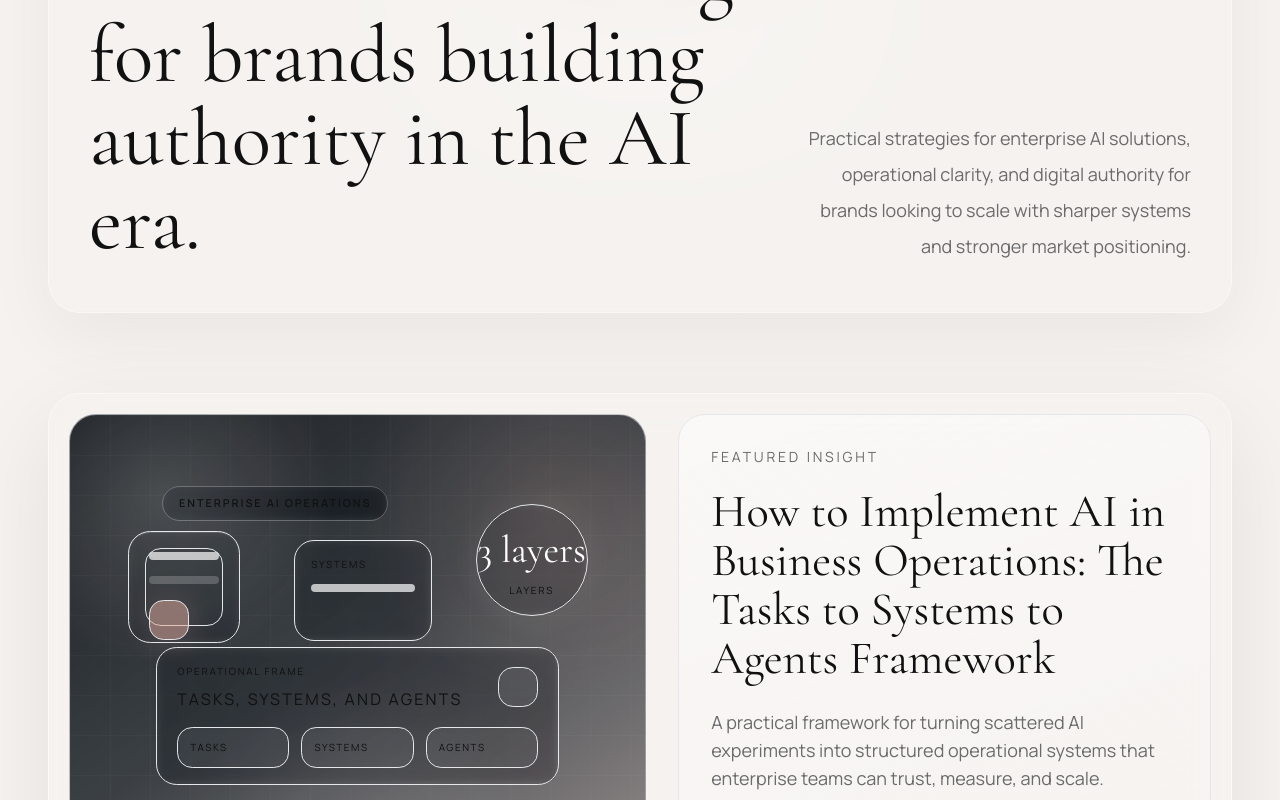
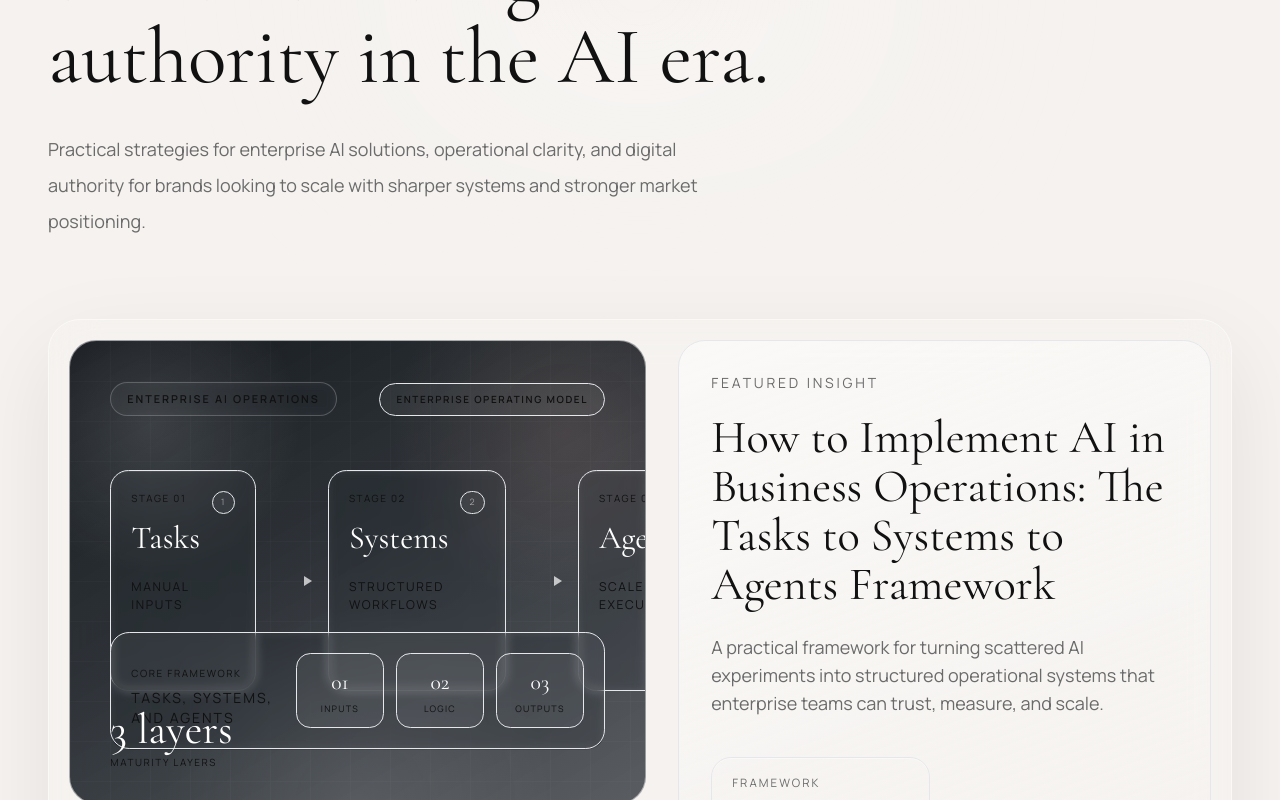
Before and after one commit to andraizzz/andraizzz, a Next.js app: page /insights in a window 1280 px wide. Shown: the part 380-1180 px from the top of the page. Built offline with nearby package versions, Linux system fonts and the light colour scheme.

Commit message:
Refine insights hero and technical diagram

```diff
--- a/app/insights/page.tsx
+++ b/app/insights/page.tsx
@@ -17,26 +17,19 @@ export default function InsightsPage() {
       <div className="pointer-events-none absolute inset-x-0 top-0 h-[44rem] bg-hero-radial opacity-90" />
       <div className="pointer-events-none absolute inset-x-0 top-20 mx-auto h-[26rem] max-w-6xl rounded-full bg-[radial-gradient(circle,rgba(255,255,255,0.3),transparent_62%)] blur-3xl" />
 
-      <section className="relative z-10 mx-auto max-w-7xl px-6 pb-14 pt-20 sm:px-8 sm:pb-16 sm:pt-24 lg:px-12 lg:pb-20 lg:pt-28">
-        <div className="rounded-[2rem] border border-white/50 bg-white/26 px-6 py-8 shadow-[0_24px_70px_rgba(17,17,17,0.05)] backdrop-blur-sm sm:px-8 sm:py-10 lg:px-10 lg:py-12">
+      <section className="hero-fade relative z-10 mx-auto max-w-7xl px-6 pb-14 pt-20 sm:px-8 sm:pb-16 sm:pt-24 lg:px-12 lg:pb-20 lg:pt-28">
+        <div className="max-w-3xl">
           <p className="text-xs uppercase tracking-editorial text-stone sm:text-sm">
             Actionable Insights
           </p>
-          <div className="mt-6 grid gap-8 border-t border-obsidian/10 pt-7 lg:grid-cols-[1.25fr_0.75fr] lg:gap-14 lg:pt-8">
-            <div>
-              <h1 className="max-w-5xl font-serif text-[3.3rem] leading-[1.02] text-obsidian sm:text-[4.25rem] lg:text-[5.1rem]">
+          <h1 className="mt-6 font-serif text-[3.3rem] leading-[1.04] text-obsidian sm:text-[4.2rem] lg:text-[5rem]">
             Actionable thinking for brands building authority in the AI era.
           </h1>
-            </div>
-
-            <div className="lg:flex lg:items-end lg:justify-end">
-              <p className="max-w-xl text-base leading-8 text-stone sm:text-lg sm:leading-9 lg:text-right">
+          <p className="mt-8 max-w-2xl text-base leading-8 text-stone sm:text-lg sm:leading-9">
             Practical strategies for enterprise AI solutions, operational clarity,
             and digital authority for brands looking to scale with sharper systems
             and stronger market positioning.
           </p>
-            </div>
-          </div>
         </div>
       </section>
 
--- a/components/insight-visual.tsx
+++ b/components/insight-visual.tsx
@@ -5,69 +5,129 @@ type InsightVisualProps = {
   compact?: boolean;
 };
 
+const stageLabels = [
+  {
+    name: "Tasks",
+    detail: "Manual inputs"
+  },
+  {
+    name: "Systems",
+    detail: "Structured workflows"
+  },
+  {
+    name: "Agents",
+    detail: "Scaled execution"
+  }
+] as const;
+
 export function InsightVisual({
   eyebrow,
   stat,
   label,
   compact = false
 }: InsightVisualProps) {
-  const heightClass = compact ? "min-h-[16rem] sm:min-h-[19rem]" : "min-h-[18rem] sm:min-h-[28rem]";
-
   return (
     <div
-      className={`relative overflow-hidden rounded-[1.7rem] border border-white/50 bg-[linear-gradient(145deg,rgba(18,22,27,0.96),rgba(28,34,40,0.86)_48%,rgba(217,167,154,0.34)_160%)] ${heightClass}`}
+      className={`relative overflow-hidden rounded-[1.7rem] border border-white/50 bg-[linear-gradient(150deg,rgba(17,21,26,0.98),rgba(28,34,40,0.92)_44%,rgba(64,68,74,0.86)_100%)] ${
+        compact ? "min-h-[17rem] sm:min-h-[19rem]" : "min-h-[20rem] sm:min-h-[29rem]"
+      }`}
     >
-      <div className="absolute inset-0 bg-[radial-gradient(circle_at_16%_18%,rgba(255,255,255,0.16),transparent_28%),radial-gradient(circle_at_84%_20%,rgba(217,167,154,0.18),transparent_32%),radial-gradient(circle_at_50%_100%,rgba(255,255,255,0.08),transparent_34%)]" />
-      <div className="absolute inset-0 opacity-[0.16] [background-image:linear-gradient(rgba(255,255,255,0.18)_1px,transparent_1px),linear-gradient(90deg,rgba(255,255,255,0.16)_1px,transparent_1px)] [background-size:40px_40px]" />
-      <div className="absolute inset-x-[8%] top-[18%] h-px bg-gradient-to-r from-transparent via-white/28 to-transparent" />
-      <div className="absolute inset-x-[12%] top-[50%] hidden h-px bg-gradient-to-r from-transparent via-white/14 to-transparent sm:block" />
-      <div className="absolute right-[12%] top-[16%] hidden h-[68%] w-px bg-gradient-to-b from-transparent via-white/18 to-transparent sm:block" />
-      <div className="absolute left-[10%] top-[12%] rounded-full border border-white/25 bg-white/8 px-3 py-2 text-[0.62rem] font-semibold uppercase tracking-[0.16em] text-white/72 backdrop-blur-sm sm:left-[16%] sm:top-[16%] sm:px-4 sm:text-[0.68rem] sm:tracking-[0.18em]">
+      <div className="absolute inset-0 bg-[radial-gradient(circle_at_14%_18%,rgba(255,255,255,0.13),transparent_24%),radial-gradient(circle_at_86%_20%,rgba(217,167,154,0.14),transparent_28%),radial-gradient(circle_at_50%_100%,rgba(255,255,255,0.08),transparent_36%)]" />
+      <div className="absolute inset-0 opacity-[0.12] [background-image:linear-gradient(rgba(255,255,255,0.16)_1px,transparent_1px),linear-gradient(90deg,rgba(255,255,255,0.16)_1px,transparent_1px)] [background-size:34px_34px] sm:[background-size:40px_40px]" />
+
+      <div className="absolute left-[7%] right-[7%] top-[9%] flex items-center justify-between gap-4">
+        <div className="rounded-full border border-white/20 bg-white/[0.06] px-3 py-2 text-[0.6rem] font-semibold uppercase tracking-[0.16em] text-white/72 backdrop-blur-sm sm:px-4 sm:text-[0.68rem] sm:tracking-[0.18em]">
           {eyebrow}
         </div>
-
-      <div className="absolute left-[10%] top-[28%] h-20 w-20 rounded-[1.2rem] border border-white/18 bg-white/[0.06] shadow-[inset_0_1px_0_rgba(255,255,255,0.12)] backdrop-blur-sm sm:left-[10%] sm:top-[26%] sm:h-28 sm:w-28 sm:rounded-[1.4rem]">
-        <div className="absolute inset-4 rounded-[1rem] border border-white/14" />
-        <div className="absolute inset-x-5 top-5 h-2 rounded-full bg-white/70" />
-        <div className="absolute inset-x-5 top-11 h-2 rounded-full bg-white/20" />
-        <div className="absolute left-5 top-[4.25rem] h-10 w-10 rounded-[0.9rem] border border-white/16 bg-blush/55 shadow-[0_0_30px_rgba(217,167,154,0.22)]" />
-      </div>
-
-      <div className="absolute left-[40%] top-[30%] w-[28%] rounded-[1.1rem] border border-white/18 bg-white/[0.06] px-3 py-3 backdrop-blur-sm sm:left-[39%] sm:top-[28%] sm:w-[24%] sm:rounded-[1.25rem] sm:px-4 sm:py-4">
-        <div className="text-[0.62rem] uppercase tracking-[0.18em] text-white/58">Systems</div>
-        <div className="mt-3 space-y-2">
-          <div className="h-2 rounded-full bg-white/70" />
-          <div className="h-2 w-[78%] rounded-full bg-white/24" />
-          <div className="h-2 w-[58%] rounded-full bg-white/24" />
+        <div className="rounded-full border border-white/16 bg-white/[0.05] px-3 py-2 text-[0.55rem] font-semibold uppercase tracking-[0.16em] text-white/54 sm:px-4 sm:text-[0.62rem]">
+          Enterprise operating model
         </div>
       </div>
 
-      <div className="absolute right-[8%] top-[22%] flex h-20 w-20 items-center justify-center rounded-full border border-white/18 bg-white/[0.08] text-center shadow-[0_0_40px_rgba(255,255,255,0.06)] backdrop-blur-sm sm:right-[10%] sm:top-[20%] sm:h-28 sm:w-28">
+      <div className="absolute left-[7%] right-[7%] top-[22%] hidden h-px bg-gradient-to-r from-transparent via-white/22 to-transparent sm:block" />
+
+      <div className="absolute left-[7%] right-[7%] top-[24%] grid grid-cols-1 gap-3 sm:top-[28%] sm:grid-cols-[1fr_auto_1fr_auto_1fr] sm:gap-4">
+        {stageLabels.map((stage, index) => (
+          <div key={stage.name} className="contents">
+            <div className="rounded-[1.15rem] border border-white/18 bg-white/[0.06] px-4 py-4 shadow-[inset_0_1px_0_rgba(255,255,255,0.08)] backdrop-blur-sm sm:px-5 sm:py-5">
+              <div className="flex items-start justify-between gap-3">
                 <div>
-          <div className="font-serif text-[1.9rem] text-white sm:text-[2.4rem]">{stat}</div>
-          <div className="mt-1 text-[0.62rem] uppercase tracking-[0.18em] text-white/58">Layers</div>
+                  <div className="text-[0.58rem] uppercase tracking-[0.16em] text-white/48 sm:text-[0.62rem]">
+                    Stage 0{index + 1}
+                  </div>
+                  <div className="mt-2 font-serif text-[1.6rem] text-white sm:text-[2rem]">
+                    {stage.name}
+                  </div>
+                </div>
+                <div className="rounded-full border border-white/16 bg-white/[0.05] px-2 py-1 text-[0.55rem] uppercase tracking-[0.16em] text-white/50">
+                  {index + 1}
                 </div>
               </div>
 
-      <div className="absolute left-[8%] right-[8%] top-[58%] rounded-[1.1rem] border border-white/18 bg-white/[0.06] px-4 py-4 backdrop-blur-sm sm:left-[15%] sm:right-[15%] sm:top-[52%] sm:rounded-[1.3rem] sm:px-5">
-        <div className="flex items-center justify-between gap-4">
+              <div className="mt-4 text-[0.7rem] uppercase tracking-[0.14em] text-white/58 sm:text-[0.76rem]">
+                {stage.detail}
+              </div>
+
+              <div className="mt-4 space-y-2">
+                <div className="h-2 rounded-full bg-white/72" />
+                <div className="h-2 w-[82%] rounded-full bg-white/26" />
+                <div className="h-2 w-[64%] rounded-full bg-white/18" />
+              </div>
+            </div>
+
+            {index < stageLabels.length - 1 ? (
+              <div className="hidden items-center justify-center sm:flex">
+                <div className="flex w-10 items-center">
+                  <div className="h-px flex-1 bg-gradient-to-r from-white/18 to-white/36" />
+                  <div className="ml-1 h-0 w-0 border-y-[5px] border-l-[8px] border-y-transparent border-l-white/70" />
+                </div>
+              </div>
+            ) : null}
+          </div>
+        ))}
+      </div>
+
+      <div className="absolute left-[7%] right-[7%] top-[66%] rounded-[1.2rem] border border-white/18 bg-white/[0.05] px-4 py-4 backdrop-blur-sm sm:top-[63%] sm:px-5 sm:py-5">
+        <div className="flex flex-col gap-4 sm:flex-row sm:items-end sm:justify-between">
           <div>
-            <div className="text-[0.62rem] uppercase tracking-[0.18em] text-white/58">Operational frame</div>
-            <div className="mt-2 text-[0.7rem] uppercase tracking-[0.14em] text-white/76 sm:text-base">
+            <div className="text-[0.58rem] uppercase tracking-[0.16em] text-white/48 sm:text-[0.62rem]">
+              Core framework
+            </div>
+            <div className="mt-2 text-[0.72rem] uppercase tracking-[0.14em] text-white/72 sm:text-sm">
               {label}
             </div>
           </div>
-          <div className="h-10 w-10 rounded-[0.95rem] border border-white/14 bg-white/[0.08]" />
+
+          <div className="grid grid-cols-3 gap-2 sm:min-w-[18rem] sm:gap-3">
+            <div className="rounded-[0.9rem] border border-white/14 bg-white/[0.06] px-2 py-3 text-center">
+              <div className="font-serif text-[1.15rem] text-white sm:text-[1.35rem]">01</div>
+              <div className="mt-1 text-[0.5rem] uppercase tracking-[0.14em] text-white/48 sm:text-[0.56rem]">
+                Inputs
               </div>
-        <div className="mt-4 grid grid-cols-3 gap-2 sm:gap-3">
-          <div className="rounded-[0.85rem] border border-white/14 bg-white/[0.06] px-2 py-2 text-[0.55rem] uppercase tracking-[0.14em] text-white/62 sm:rounded-[0.95rem] sm:px-3 sm:py-3 sm:text-[0.62rem] sm:tracking-[0.16em]">
-            Tasks
             </div>
-          <div className="rounded-[0.85rem] border border-white/14 bg-white/[0.06] px-2 py-2 text-[0.55rem] uppercase tracking-[0.14em] text-white/62 sm:rounded-[0.95rem] sm:px-3 sm:py-3 sm:text-[0.62rem] sm:tracking-[0.16em]">
-            Systems
+            <div className="rounded-[0.9rem] border border-white/14 bg-white/[0.06] px-2 py-3 text-center">
+              <div className="font-serif text-[1.15rem] text-white sm:text-[1.35rem]">02</div>
+              <div className="mt-1 text-[0.5rem] uppercase tracking-[0.14em] text-white/48 sm:text-[0.56rem]">
+                Logic
               </div>
-          <div className="rounded-[0.85rem] border border-white/14 bg-white/[0.06] px-2 py-2 text-[0.55rem] uppercase tracking-[0.14em] text-white/62 sm:rounded-[0.95rem] sm:px-3 sm:py-3 sm:text-[0.62rem] sm:tracking-[0.16em]">
-            Agents
+            </div>
+            <div className="rounded-[0.9rem] border border-white/14 bg-white/[0.06] px-2 py-3 text-center">
+              <div className="font-serif text-[1.15rem] text-white sm:text-[1.35rem]">03</div>
+              <div className="mt-1 text-[0.5rem] uppercase tracking-[0.14em] text-white/48 sm:text-[0.56rem]">
+                Outputs
+              </div>
+            </div>
+          </div>
+        </div>
+      </div>
+
+      <div className="absolute bottom-[7%] left-[7%] flex items-end gap-3">
+        <div>
+          <div className="font-serif text-[2rem] leading-none text-white sm:text-[2.7rem]">
+            {stat}
+          </div>
+          <div className="mt-1 text-[0.55rem] uppercase tracking-[0.16em] text-white/48 sm:text-[0.62rem]">
+            Maturity layers
           </div>
         </div>
       </div>
```
Lines whose indentation alone changed are shown as unchanged.
